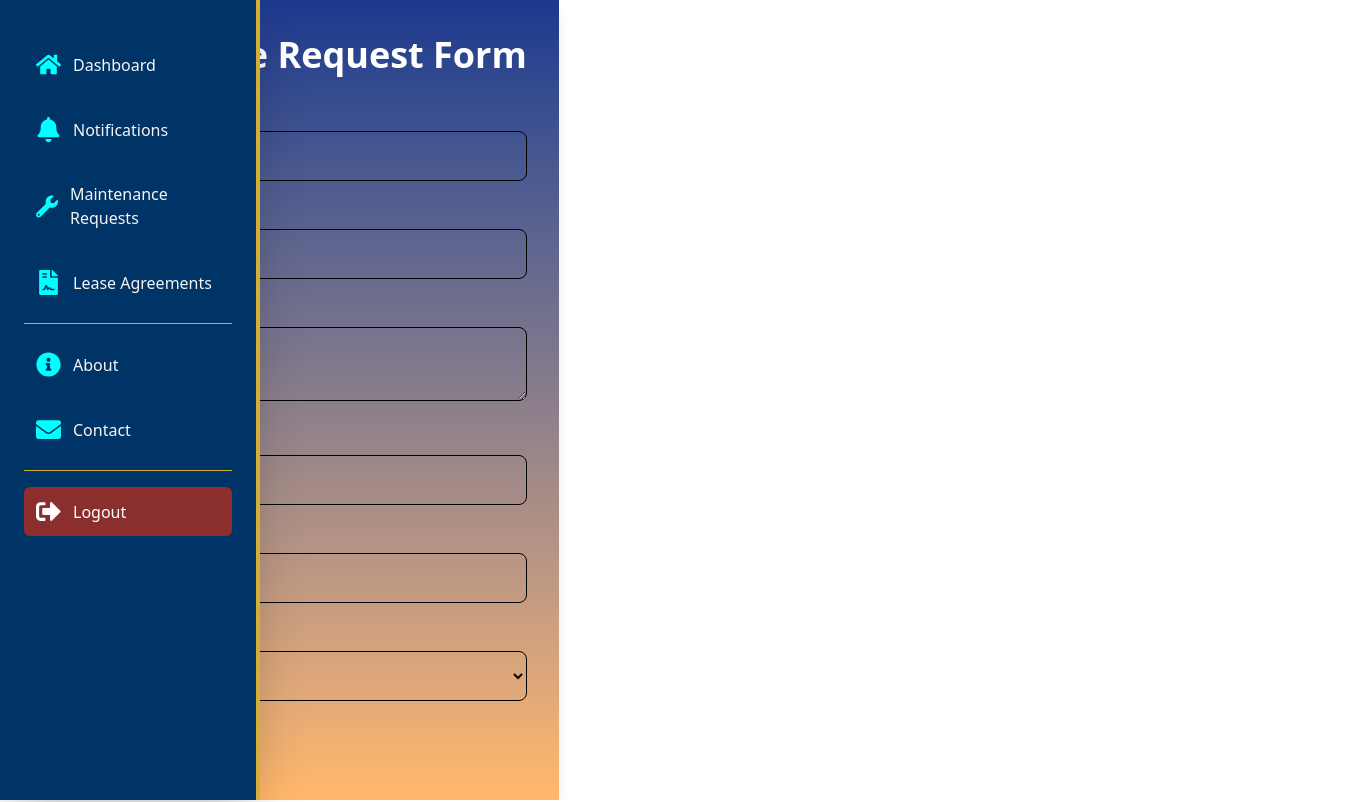
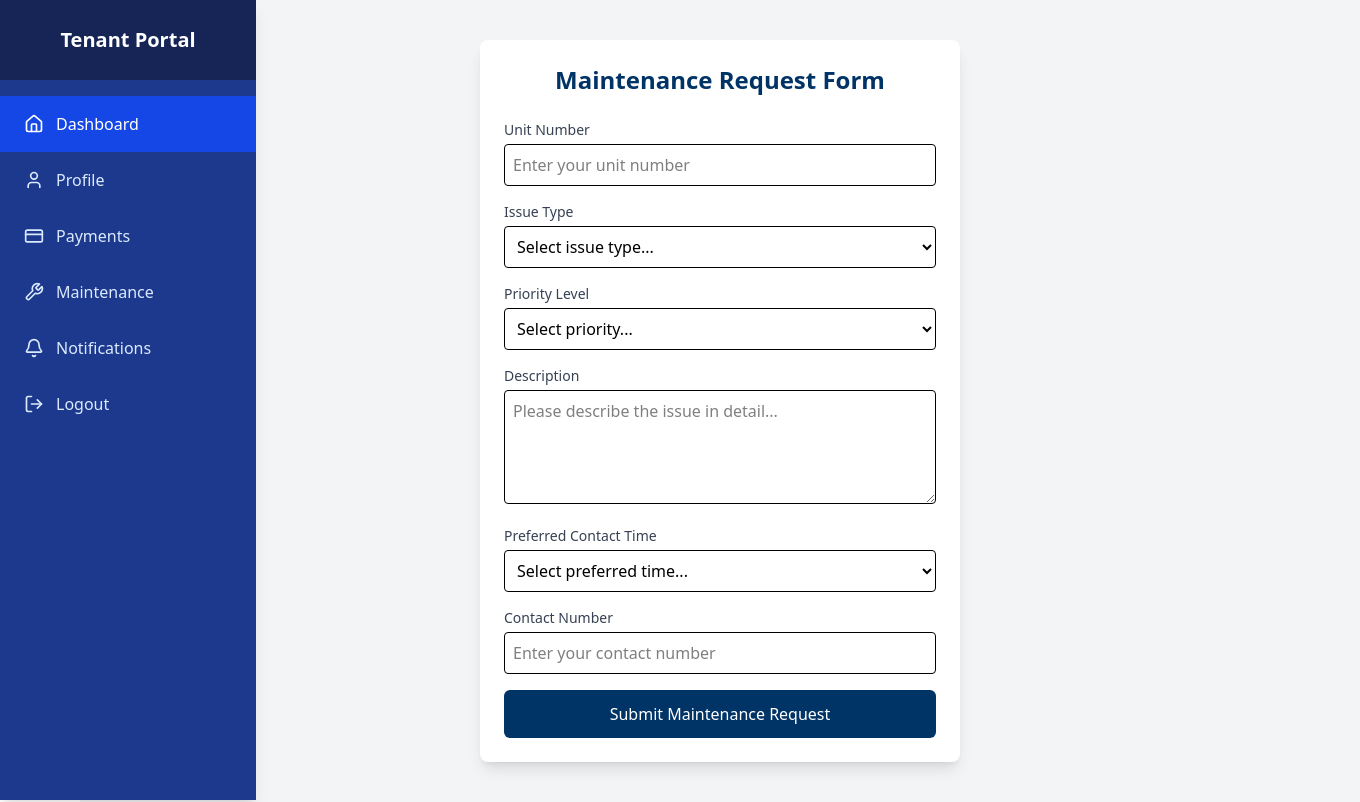
Before and after one commit to ahalravi5114/Property_Management_System, a React (Vite) app in the folder Frontend/: page /user/requestform in a window 1280 px wide. Shown: the top 802 px of the page, 1360 px wide, since content can reach past the window. Built offline with nearby package versions, Linux system fonts and the light colour scheme.

Commit message:
maintenance request

```diff
--- a/Frontend/src/Maintenance/RequestForm.jsx
+++ b/Frontend/src/Maintenance/RequestForm.jsx
@@ -1,131 +1,118 @@
-import { useState } from 'react';
+import { useForm } from "react-hook-form";
 
 const RequestForm = () => {
-  const [formData, setFormData] = useState({
-    name: '',
-    location: '',
-    problem: '',
-    phone: '',
-    email: '',
-    requestType: 'Property',
-  });
+  const {
+    register,
+    handleSubmit,
+    formState: { errors },
+  } = useForm();
 
-  const handleChange = (e) => {
-    const { name, value } = e.target;
-    setFormData((prev) => ({ ...prev, [name]: value }));
-  };
-
-  const handleSubmit = async (e) => {
-    e.preventDefault();
-
-    try {
-      const response = await fetch('http://localhost:5000/submit-maintenance', {
-        method: 'POST',
-        headers: { 'Content-Type': 'application/json' },
-        body: JSON.stringify(formData),
-      });
-
-      if (!response.ok) {
-        throw new Error('Failed to submit maintenance request');
-      }
-
-      alert('Maintenance request submitted successfully');
-
-      setFormData({
-        name: '',
-        location: '',
-        problem: '',
-        phone: '',
-        email: '',
-        requestType: 'Property',
-      });
-    } catch (error) {
-      console.error('Error:', error);
-      alert('Error submitting maintenance request');
-    }
+  const onSubmit = (data) => {
+    console.log("Maintenance Request Submitted:", data);
+    alert("Maintenance Request Submitted Successfully!");
   };
 
   return (
-    <div className="min-h-screen p-8 bg-gradient-to-b from-blue-900 to-orange-300 text-white shadow-lg flex justify-center items-center">
-      <div className="max-w-lg w-full">
-        <h2 className="text-4xl font-bold mb-8 text-center">Maintenance Request Form</h2>
-        <form onSubmit={handleSubmit} className="space-y-6">
+    <div className="flex justify-center items-center min-h-screen bg-gray-100 p-100 pt-10 w-full ml-[80px]">
+      <div className="bg-white shadow-lg rounded-lg p-6 w-[500px]">
+        <h2 className="text-2xl font-bold text-center mb-6 text-[#003366]">Maintenance Request Form</h2>
+        <form onSubmit={handleSubmit(onSubmit)} className="space-y-4">
           <div>
-            <label className="block text-sm font-medium">Name</label>
+            <label className="block text-sm font-medium text-gray-700 mb-1">Unit Number</label>
             <input
               type="text"
-              name="name"
-              value={formData.name}
-              onChange={handleChange}
-              required
-              className="w-full p-3 mt-1 border rounded-lg text-black"
+              {...register("unitNumber", { required: "Unit number is required" })}
+              className="w-full p-2 border rounded focus:ring-2 focus:ring-[#008080] focus:border-transparent"
+              placeholder="Enter your unit number"
             />
+            {errors.unitNumber && <p className="text-red-500 text-sm mt-1">{errors.unitNumber.message}</p>}
           </div>
 
           <div>
-            <label className="block text-sm font-medium">Location</label>
-            <input
-              type="text"
-              name="location"
-              value={formData.location}
-              onChange={handleChange}
-              required
-              className="w-full p-3 mt-1 border rounded-lg text-black"
-            />
+            <label className="block text-sm font-medium text-gray-700 mb-1">Issue Type</label>
+            <select
+              {...register("issueType", { required: "Please select an issue type" })}
+              className="w-full p-2 border rounded focus:ring-2 focus:ring-[#008080] focus:border-transparent"
+            >
+              <option value="">Select issue type...</option>
+              <option value="plumbing">Plumbing</option>
+              <option value="electrical">Electrical</option>
+              <option value="hvac">HVAC</option>
+              <option value="structural">Structural</option>
+              <option value="appliance">Appliance</option>
+              <option value="other">Other</option>
+            </select>
+            {errors.issueType && <p className="text-red-500 text-sm mt-1">{errors.issueType.message}</p>}
           </div>
 
           <div>
-            <label className="block text-sm font-medium">Problem</label>
-            <textarea
-              name="problem"
-              value={formData.problem}
-              onChange={handleChange}
-              required
-              className="w-full p-3 mt-1 border rounded-lg text-black"
-            />
+            <label className="block text-sm font-medium text-gray-700 mb-1">Priority Level</label>
+            <select
+              {...register("priority", { required: "Please select a priority level" })}
+              className="w-full p-2 border rounded focus:ring-2 focus:ring-[#008080] focus:border-transparent"
+            >
+              <option value="">Select priority...</option>
+              <option value="low">Low - Not Urgent</option>
+              <option value="medium">Medium - Needs Attention</option>
+              <option value="high">High - Urgent</option>
+              <option value="emergency">Emergency - Immediate Action Required</option>
+            </select>
+            {errors.priority && <p className="text-red-500 text-sm mt-1">{errors.priority.message}</p>}
           </div>
 
           <div>
-            <label className="block text-sm font-medium">Phone</label>
-            <input
-              type="text"
-              name="phone"
-              value={formData.phone}
-              onChange={handleChange}
-              required
-              className="w-full p-3 mt-1 border rounded-lg text-black"
+            <label className="block text-sm font-medium text-gray-700 mb-1">Description</label>
+            <textarea
+              {...register("description", {
+                required: "Description is required",
+                minLength: {
+                  value: 10,
+                  message: "Description must be at least 10 characters"
+                }
+              })}
+              className="w-full p-2 border rounded focus:ring-2 focus:ring-[#008080] focus:border-transparent"
+              rows="4"
+              placeholder="Please describe the issue in detail..."
             />
+            {errors.description && <p className="text-red-500 text-sm mt-1">{errors.description.message}</p>}
           </div>
 
           <div>
-            <label className="block text-sm font-medium">Email</label>
-            <input
-              type="email"
-              name="email"
-              value={formData.email}
-              onChange={handleChange}
-              required
-              className="w-full p-3 mt-1 border rounded-lg text-black"
-            />
+            <label className="block text-sm font-medium text-gray-700 mb-1">Preferred Contact Time</label>
+            <select
+              {...register("contactTime", { required: "Please select a preferred contact time" })}
+              className="w-full p-2 border rounded focus:ring-2 focus:ring-[#008080] focus:border-transparent"
+            >
+              <option value="">Select preferred time...</option>
+              <option value="morning">Morning (8AM - 12PM)</option>
+              <option value="afternoon">Afternoon (12PM - 4PM)</option>
+              <option value="evening">Evening (4PM - 8PM)</option>
+            </select>
+            {errors.contactTime && <p className="text-red-500 text-sm mt-1">{errors.contactTime.message}</p>}
           </div>
 
           <div>
-            <label className="block text-sm font-medium">Request Type</label>
-            <select
-              name="requestType"
-              value={formData.requestType}
-              onChange={handleChange}
-              required
-              className="w-full p-3 mt-1 border rounded-lg text-black"
-            >
-              <option value="Property">Property</option>
-              <option value="Lease">Lease</option>
-              <option value="Staff">Staff</option>
-            </select>
+            <label className="block text-sm font-medium text-gray-700 mb-1">Contact Number</label>
+            <input
+              type="tel"
+              {...register("contactNumber", {
+                required: "Contact number is required",
+                pattern: {
+                  value: /^[0-9]{10}$/,
+                  message: "Please enter a valid 10-digit phone number"
+                }
+              })}
+              className="w-full p-2 border rounded focus:ring-2 focus:ring-[#008080] focus:border-transparent"
+              placeholder="Enter your contact number"
+            />
+            {errors.contactNumber && <p className="text-red-500 text-sm mt-1">{errors.contactNumber.message}</p>}
           </div>
 
-          <button type="submit" className="px-4 py-2 bg-blue-600 text-white rounded-lg hover:bg-blue-700">
-            Submit
+          <button
+            type="submit"
+            className="w-full bg-[#003366] text-white p-3 rounded-md hover:bg-[#008080] transition-colors duration-300 font-medium"
+          >
+            Submit Maintenance Request
           </button>
         </form>
       </div>
--- a/Frontend/src/Tenant/TenantSidebar.jsx
+++ b/Frontend/src/Tenant/TenantSidebar.jsx
@@ -5,7 +5,6 @@ import {
     Wrench,
     LogOut,
     Bell,
-    UserMinus,
   } from 'lucide-react';
 
   const TenantSidebar = () => {
@@ -19,7 +18,7 @@ import {
       {
         name: 'Maintenance',
         icon: <Wrench size={20} />,
-        path: '/requestform',
+        path: '/user/requestform',
       },
       // {
       //   name: 'Offboarding',
--- a/Frontend/src/index.jsx
+++ b/Frontend/src/index.jsx
@@ -49,7 +49,7 @@ const App=()=>{
     "/user/tenanteditProfile",
     "/user/tenantOffboarding",
     "/user/payment",
-    "/requestform"
+    "/user/requestform"
   ];
 
   return(
```
